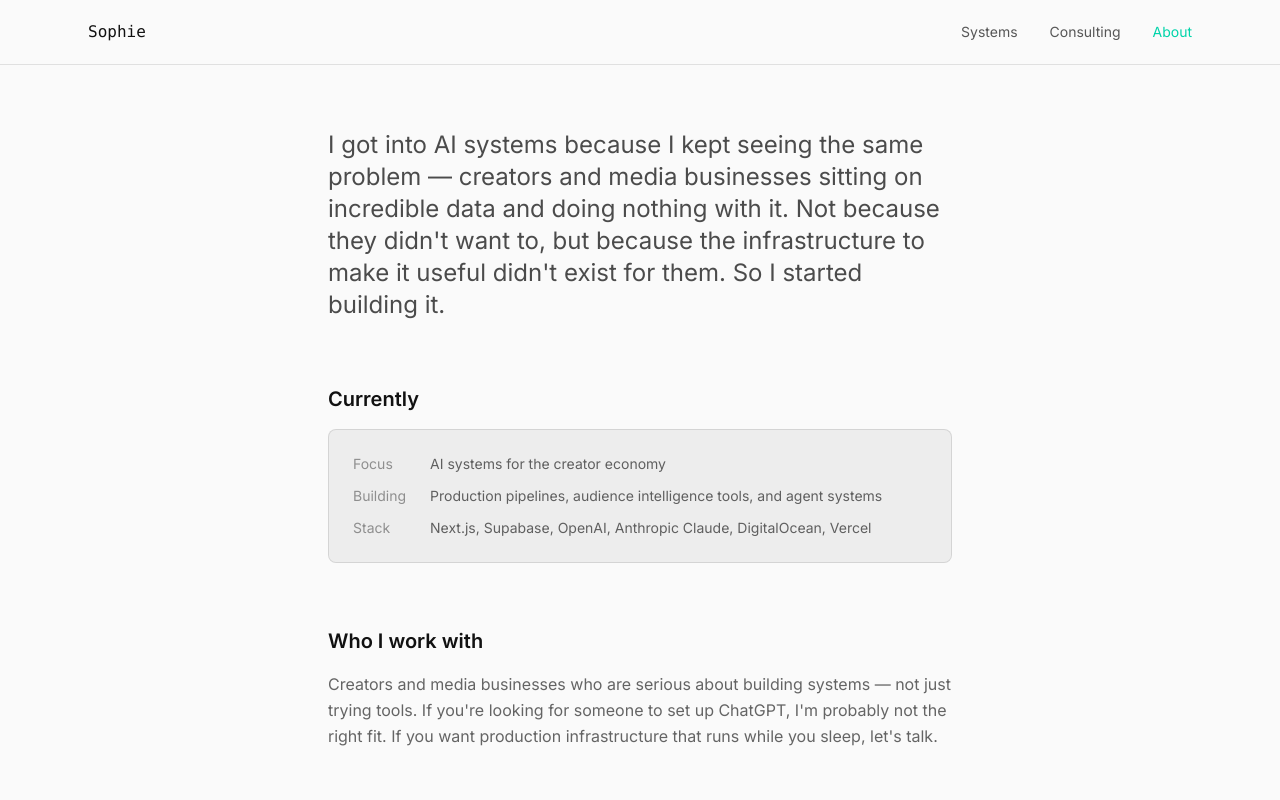
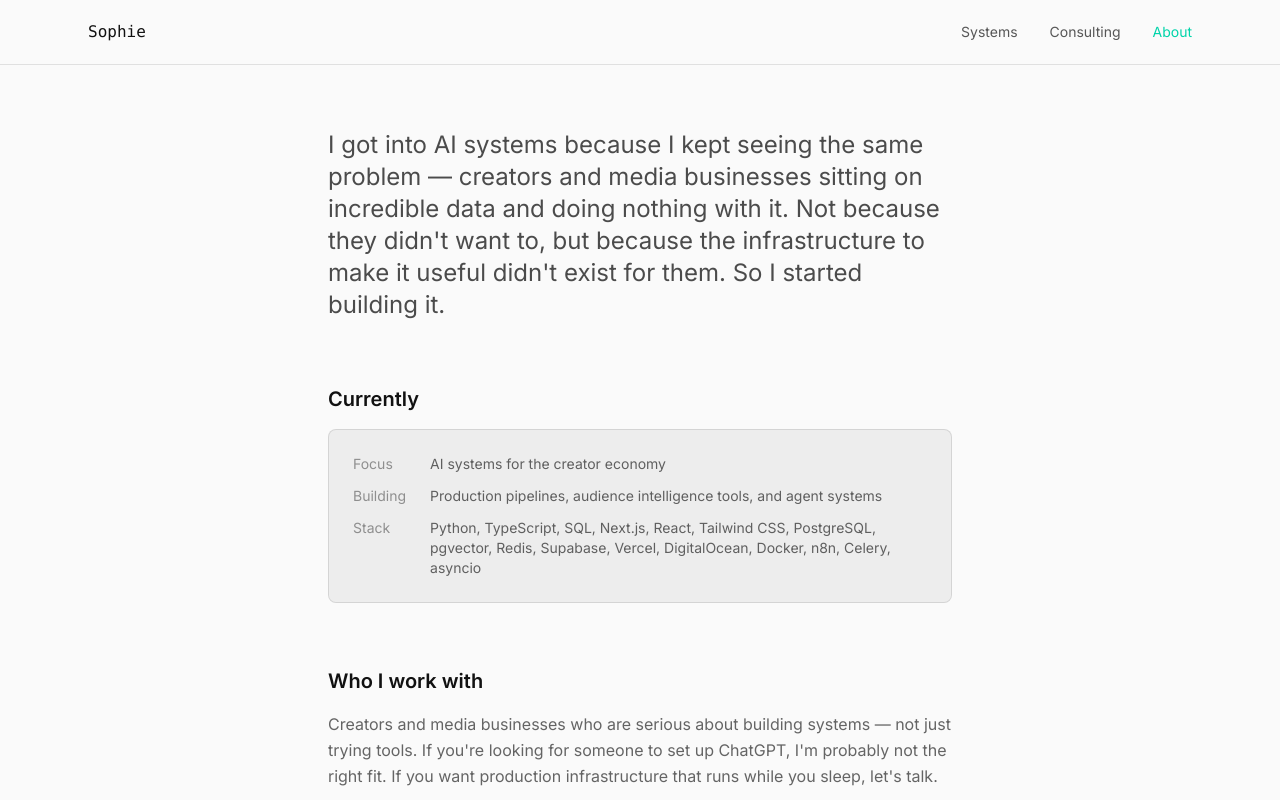
Before and after one commit to sophie-fc-yin/sophie-website, a Next.js app: page /about in a window 1280 px wide. Shown: the top 800 px of the page. Built offline with nearby package versions, Linux system fonts and the light colour scheme.

Commit message:
Expand stack list, remove model names

```diff
--- a/app/about/page.tsx
+++ b/app/about/page.tsx
@@ -28,7 +28,7 @@ export default function About() {
             <dd className="text-sm text-black/60">Production pipelines, audience intelligence tools, and agent systems</dd>
 
             <dt className="text-sm text-black/40">Stack</dt>
-            <dd className="text-sm text-black/60">Next.js, Supabase, OpenAI, Anthropic Claude, DigitalOcean, Vercel</dd>
+            <dd className="text-sm text-black/60">Python, TypeScript, SQL, Next.js, React, Tailwind CSS, PostgreSQL, pgvector, Redis, Supabase, Vercel, DigitalOcean, Docker, n8n, Celery, asyncio</dd>
           </dl>
         </div>
       </div>
```
